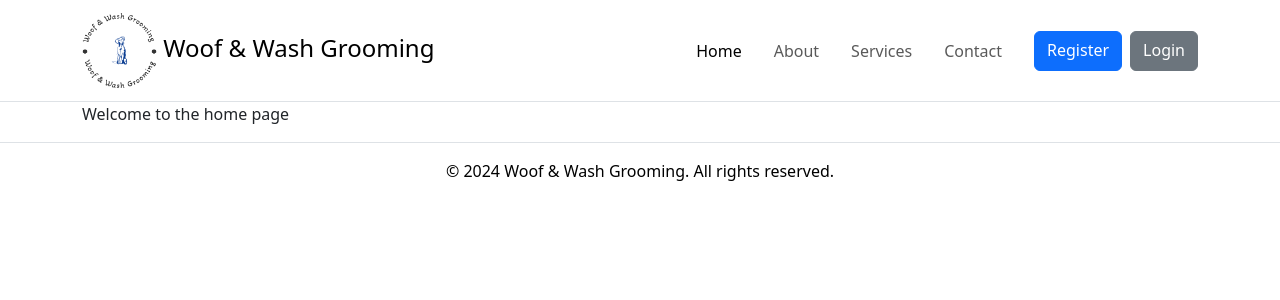
After one commit to Jordan-Boulton1/woof-wash-grooming, a Django app: page / in a window 1280 px wide. The commit adds this page. Shown: the top 300 px of the page. Run offline with Django 5.2, Linux system fonts and the light colour scheme.

Commit message:
feat: temporary template link pages

```diff
--- /dev/null
+++ b/grooming_service/templates/grooming_service/home.html
@@ -0,0 +1,9 @@
+{% extends 'base.html' %}
+
+{% block content %}
+
+<div class="container">
+    <p>Welcome to the home page</p>
+</div>
+
+{% endblock %}
--- a/grooming_service/urls.py
+++ b/grooming_service/urls.py
@@ -5,8 +5,8 @@ from . import views
 urlpatterns = [
     path("register/", register, name="register"),
     path('', views.home, name='home'),
-    path('', views.about, name='about'),
-    path('', views.contact, name='contact'),
-    path('', views.services, name='services'),
+    path('about/', views.about, name='about'),
+    path('contact/', views.contact, name='contact'),
+    path('services/', views.services, name='services'),
     path("login/", user_login, name="login"),
 ]
--- a/grooming_service/views.py
+++ b/grooming_service/views.py
@@ -17,8 +17,7 @@ def register(request):
             return redirect("home")
     else:
         form = RegistrationForm()
-
-    return render(request, "register.html", {"form": form})
+    return render(request, "grooming_service/register.html", {"form": form})
 
 def user_login(request):
     if request.method == 'POST':
@@ -35,7 +34,16 @@ def user_login(request):
     else:
         form = LoginForm()
 
-    return render(request, "login.html", {"form": form})
+    return render(request, "grooming_service/login.html", {"form": form})
 
 def home(request):
-    return HttpResponse("Welcome to the home page")
+    return render(request, "grooming_service/home.html")
+
+def about(request):
+    return render(request, "grooming_service/about.html")
+
+def contact(request):
+    return render(request, "grooming_service/contact.html")
+
+def services(request):
+    return render(request, "grooming_service/services.html")
--- a/templates/base.html
+++ b/templates/base.html
@@ -1,8 +1,4 @@
 {% load static %}
-
-{% url 'home' as home_url %}
-{% url 'about' as about_url %}
-{% url 'register' as register_url %}
 
 <!DOCTYPE html>
 <html class="h-100" lang="en">
@@ -49,10 +45,10 @@
                             <a class="nav-link" href="{% url 'about' %}">About</a>
                         </li>
                         <li class="nav-item mx-2">
-                            <a class="nav-link" href="{% url 'register' %}">Services</a>
+                            <a class="nav-link" href="{% url 'services' %}">Services</a>
                         </li>
                         <li class="nav-item mx-2">
-                            <a class="nav-link" href="#">Contact</a>
+                            <a class="nav-link" href="{% url 'contact' %}">Contact</a>
                         </li>
                     </ul>
                     {% if user.is_authenticated %}
```
Also changed, not shown: grooming_service/templates/grooming_service/about.html (added, +9 -0 lines), grooming_service/templates/grooming_service/contact.html (added, +9 -0 lines), grooming_service/templates/grooming_service/services.html (added, +9 -0 lines).
